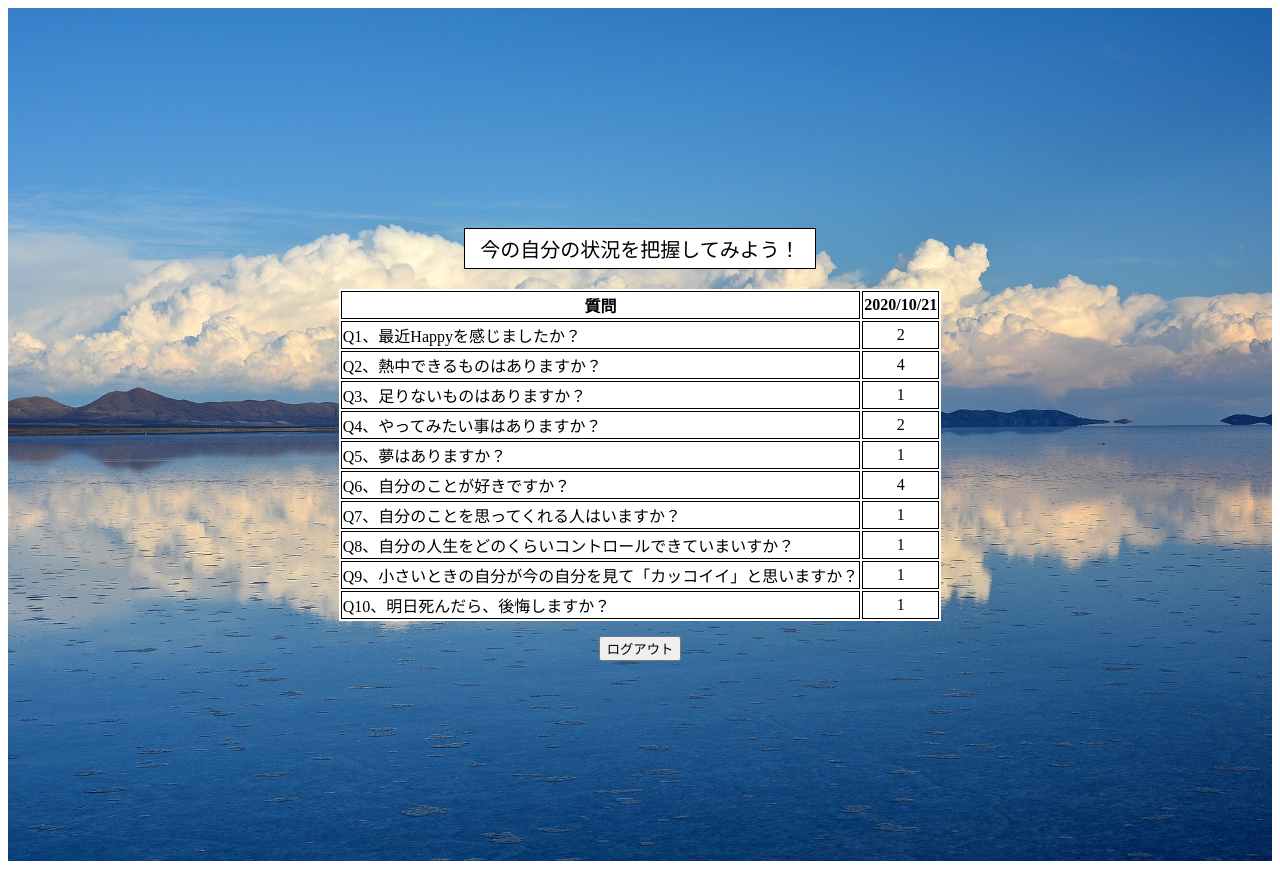
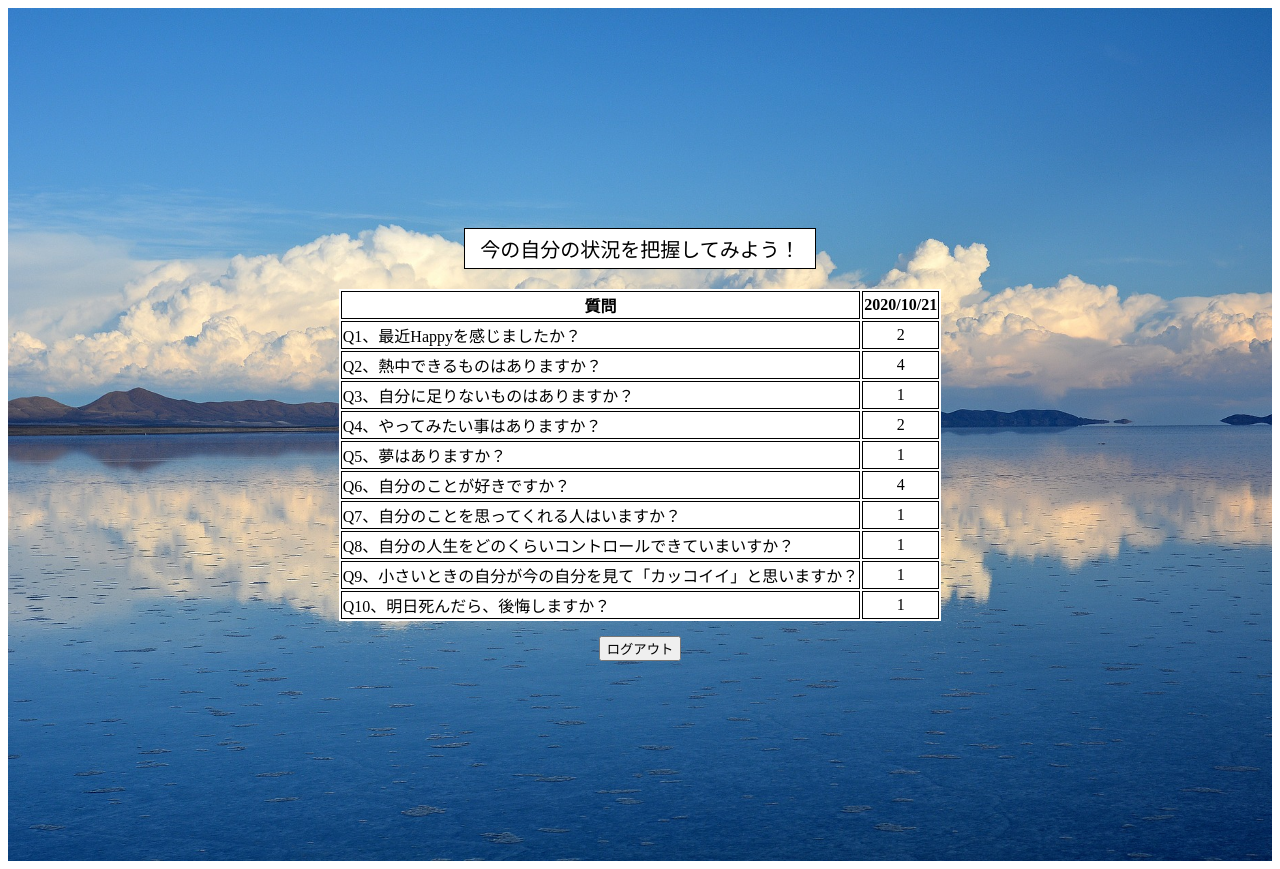
Before and after one commit to narumi-k/hitoiki, a Flask app: page /n_dbtest in a window 1280 px wide. Run offline with Flask 2, Linux system fonts and the light colour scheme; a user stored in the database is signed in; data comes from the database, SQL or seed files in the repository; both versions use the stored data as it was after the commit.

Commit message:
change n_result q3

```diff
--- a/templates/n_result.html
+++ b/templates/n_result.html
@@ -21,7 +21,7 @@
                 <td>{{n_list2[0]}}</td>
             </tr>
             <tr>
-                <td class="result_q">Q3、足りないものはありますか？</td>
+                <td class="result_q">Q3、自分に足りないものはありますか？</td>
                 <td>{{n_list3[0]}}</td>
             </tr>
             <tr>
```
Also changed, not shown: hitoiki.db.
